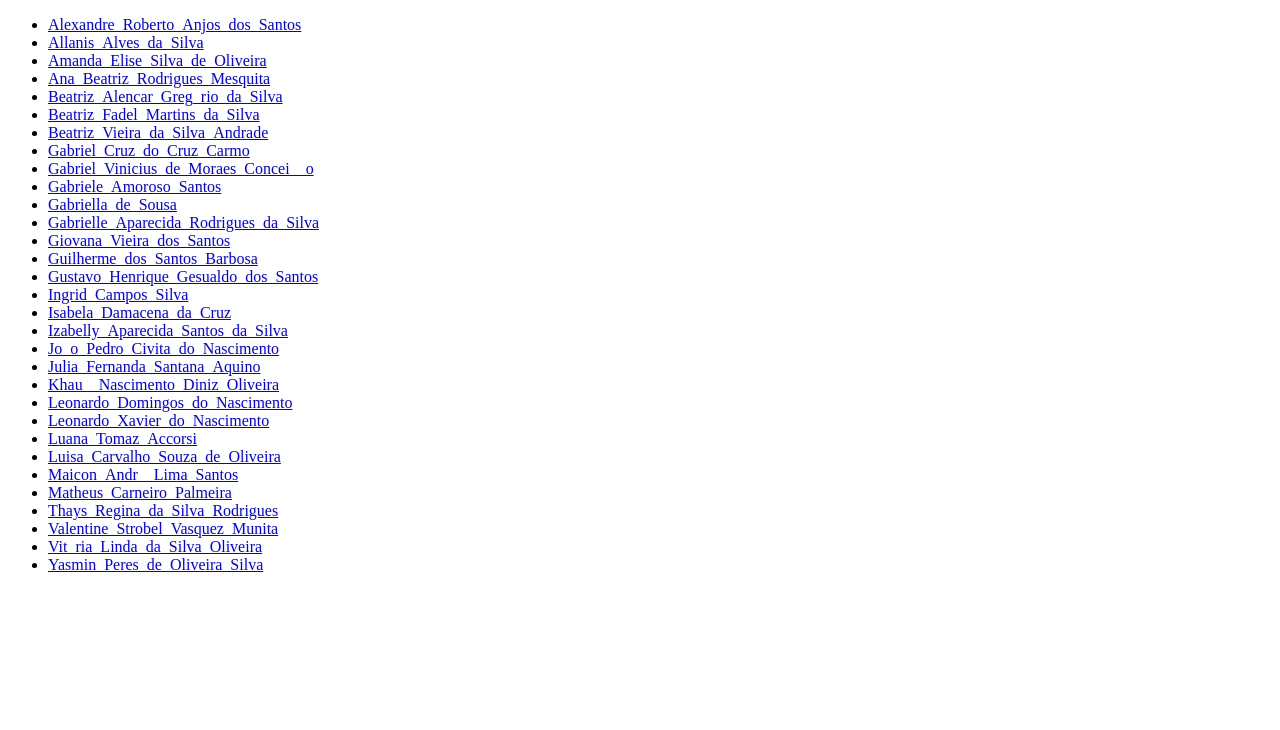
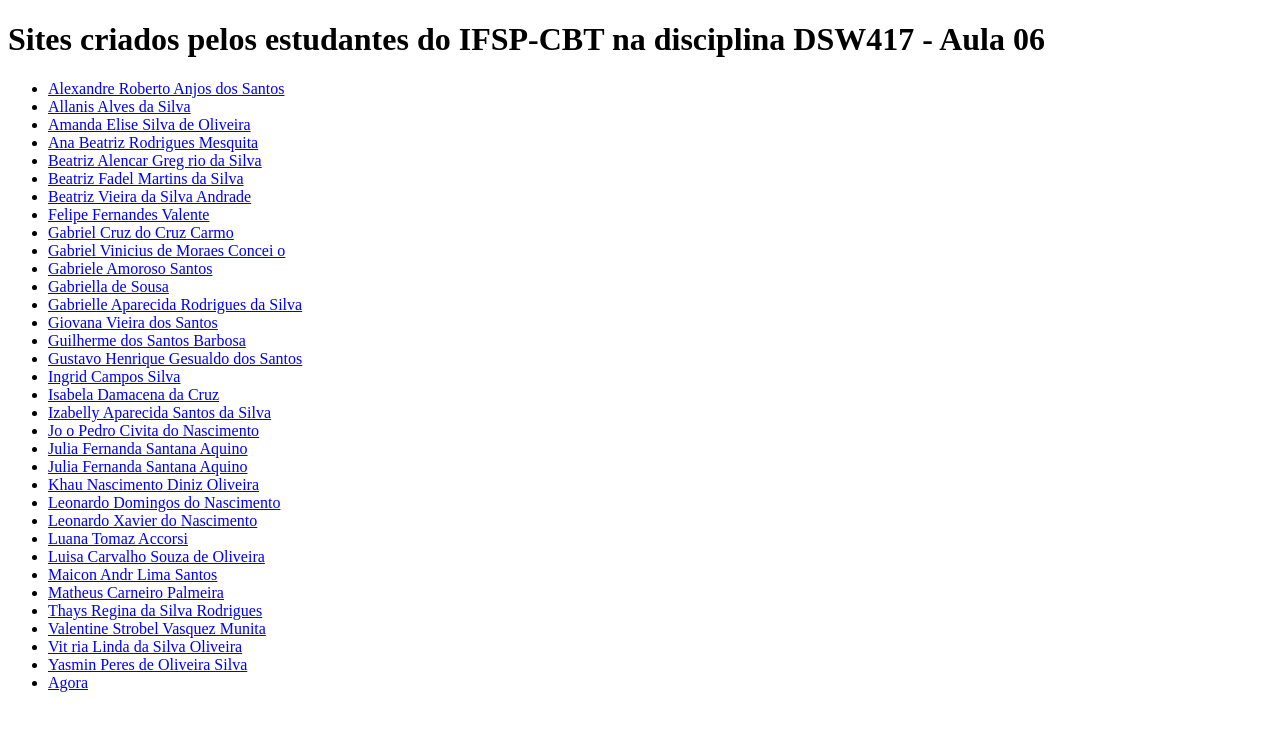
Before and after one commit to caiohamamura/2021-dsw417-aula06, a plain HTML site: page index.html in a window 1280 px wide. Drawn offline with Linux system fonts and the light colour scheme.

Commit message:
Adiciona Felipe

```diff
--- a/index.html
+++ b/index.html
@@ -10,40 +10,43 @@
 </head>
 
 <body>
-    <ul>
 
-
-<li><a href="Alexandre_Roberto_Anjos_dos_Santos/idex.html">Alexandre_Roberto_Anjos_dos_Santos</a></li>
-<li><a href="Allanis_Alves_da_Silva/index.html">Allanis_Alves_da_Silva</a></li>
-<li><a href="Amanda_Elise_Silva_de_Oliveira/index.html">Amanda_Elise_Silva_de_Oliveira</a></li>
-<li><a href="Ana_Beatriz_Rodrigues_Mesquita/index.html">Ana_Beatriz_Rodrigues_Mesquita</a></li>
-<li><a href="Beatriz_Alencar_Greg_rio_da_Silva/index.html">Beatriz_Alencar_Greg_rio_da_Silva</a></li>
-<li><a href="Beatriz_Fadel_Martins_da_Silva/index.html">Beatriz_Fadel_Martins_da_Silva</a></li>
-<li><a href="Beatriz_Vieira_da_Silva_Andrade/index.html">Beatriz_Vieira_da_Silva_Andrade</a></li>
-<li><a href="Gabriel_Cruz_do_Cruz_Carmo/index.html">Gabriel_Cruz_do_Cruz_Carmo</a></li>
-<li><a href="Gabriel_Vinicius_de_Moraes_Concei__o/index.html">Gabriel_Vinicius_de_Moraes_Concei__o</a></li>
-<li><a href="Gabriele_Amoroso_Santos/index.html">Gabriele_Amoroso_Santos</a></li>
-<li><a href="Gabriella_de_Sousa/index.html">Gabriella_de_Sousa</a></li>
-<li><a href="Gabrielle_Aparecida_Rodrigues_da_Silva/index.html">Gabrielle_Aparecida_Rodrigues_da_Silva</a></li>
-<li><a href="Giovana_Vieira_dos_Santos/index.html">Giovana_Vieira_dos_Santos</a></li>
-<li><a href="Guilherme_dos_Santos_Barbosa/index.html">Guilherme_dos_Santos_Barbosa</a></li>
-<li><a href="Gustavo_Henrique_Gesualdo_dos_Santos/idex.html">Gustavo_Henrique_Gesualdo_dos_Santos</a></li>
-<li><a href="Ingrid_Campos_Silva/index.html">Ingrid_Campos_Silva</a></li>
-<li><a href="Isabela_Damacena_da_Cruz/index.html">Isabela_Damacena_da_Cruz</a></li>
-<li><a href="Izabelly_Aparecida_Santos_da_Silva/index.html">Izabelly_Aparecida_Santos_da_Silva</a></li>
-<li><a href="Jo_o_Pedro_Civita_do_Nascimento/index.html">Jo_o_Pedro_Civita_do_Nascimento</a></li>
-<li><a href="Julia_Fernanda_Santana_Aquino/jogo.html">Julia_Fernanda_Santana_Aquino</a></li>
-<li><a href="Khau__Nascimento_Diniz_Oliveira/index.html">Khau__Nascimento_Diniz_Oliveira</a></li>
-<li><a href="Leonardo_Domingos_do_Nascimento/index.html">Leonardo_Domingos_do_Nascimento</a></li>
-<li><a href="Leonardo_Xavier_do_Nascimento/index.html">Leonardo_Xavier_do_Nascimento</a></li>
-<li><a href="Luana_Tomaz_Accorsi/index.html">Luana_Tomaz_Accorsi</a></li>
-<li><a href="Luisa_Carvalho_Souza_de_Oliveira/index.html">Luisa_Carvalho_Souza_de_Oliveira</a></li>
-<li><a href="Maicon_Andr__Lima_Santos/idex.html">Maicon_Andr__Lima_Santos</a></li>
-<li><a href="Matheus_Carneiro_Palmeira/index.html">Matheus_Carneiro_Palmeira</a></li>
-<li><a href="Thays_Regina_da_Silva_Rodrigues/index.html">Thays_Regina_da_Silva_Rodrigues</a></li>
-<li><a href="Valentine_Strobel_Vasquez_Munita/index.html">Valentine_Strobel_Vasquez_Munita</a></li>
-<li><a href="Vit_ria_Linda_da_Silva_Oliveira/index.html">Vit_ria_Linda_da_Silva_Oliveira</a></li>
-<li><a href="Yasmin_Peres_de_Oliveira_Silva/index.html">Yasmin_Peres_de_Oliveira_Silva</a></li>
+<h1>Sites criados pelos estudantes do IFSP-CBT na disciplina DSW417 - Aula 06</h1>
+<ul>
+<li><a href="Alexandre_Roberto_Anjos_dos_Santos/idex.html">Alexandre Roberto Anjos dos Santos</a></li>
+<li><a href="Allanis_Alves_da_Silva/index.html">Allanis Alves da Silva</a></li>
+<li><a href="Amanda_Elise_Silva_de_Oliveira/index.html">Amanda Elise Silva de Oliveira</a></li>
+<li><a href="Ana_Beatriz_Rodrigues_Mesquita/index.html">Ana Beatriz Rodrigues Mesquita</a></li>
+<li><a href="Beatriz_Alencar_Greg_rio_da_Silva/index.html">Beatriz Alencar Greg rio da Silva</a></li>
+<li><a href="Beatriz_Fadel_Martins_da_Silva/index.html">Beatriz Fadel Martins da Silva</a></li>
+<li><a href="Beatriz_Vieira_da_Silva_Andrade/index.html">Beatriz Vieira da Silva Andrade</a></li>
+<li><a href="Felipe_Fernandes_Valente/index.html">Felipe Fernandes Valente</a></li>
+<li><a href="Gabriel_Cruz_do_Cruz_Carmo/index.html">Gabriel Cruz do Cruz Carmo</a></li>
+<li><a href="Gabriel_Vinicius_de_Moraes_Concei__o/index.html">Gabriel Vinicius de Moraes Concei  o</a></li>
+<li><a href="Gabriele_Amoroso_Santos/index.html">Gabriele Amoroso Santos</a></li>
+<li><a href="Gabriella_de_Sousa/index.html">Gabriella de Sousa</a></li>
+<li><a href="Gabrielle_Aparecida_Rodrigues_da_Silva/index.html">Gabrielle Aparecida Rodrigues da Silva</a></li>
+<li><a href="Giovana_Vieira_dos_Santos/index.html">Giovana Vieira dos Santos</a></li>
+<li><a href="Guilherme_dos_Santos_Barbosa/index.html">Guilherme dos Santos Barbosa</a></li>
+<li><a href="Gustavo_Henrique_Gesualdo_dos_Santos/idex.html">Gustavo Henrique Gesualdo dos Santos</a></li>
+<li><a href="Ingrid_Campos_Silva/index.html">Ingrid Campos Silva</a></li>
+<li><a href="Isabela_Damacena_da_Cruz/index.html">Isabela Damacena da Cruz</a></li>
+<li><a href="Izabelly_Aparecida_Santos_da_Silva/index.html">Izabelly Aparecida Santos da Silva</a></li>
+<li><a href="Jo_o_Pedro_Civita_do_Nascimento/index.html">Jo o Pedro Civita do Nascimento</a></li>
+<li><a href="Julia_Fernanda_Santana_Aquino/index.html">Julia Fernanda Santana Aquino</a></li>
+<li><a href="Julia_Fernanda_Santana_Aquino/jogo.html">Julia Fernanda Santana Aquino</a></li>
+<li><a href="Khau__Nascimento_Diniz_Oliveira/index.html">Khau  Nascimento Diniz Oliveira</a></li>
+<li><a href="Leonardo_Domingos_do_Nascimento/index.html">Leonardo Domingos do Nascimento</a></li>
+<li><a href="Leonardo_Xavier_do_Nascimento/index.html">Leonardo Xavier do Nascimento</a></li>
+<li><a href="Luana_Tomaz_Accorsi/index.html">Luana Tomaz Accorsi</a></li>
+<li><a href="Luisa_Carvalho_Souza_de_Oliveira/index.html">Luisa Carvalho Souza de Oliveira</a></li>
+<li><a href="Maicon_Andr__Lima_Santos/idex.html">Maicon Andr  Lima Santos</a></li>
+<li><a href="Matheus_Carneiro_Palmeira/index.html">Matheus Carneiro Palmeira</a></li>
+<li><a href="Thays_Regina_da_Silva_Rodrigues/index.html">Thays Regina da Silva Rodrigues</a></li>
+<li><a href="Valentine_Strobel_Vasquez_Munita/index.html">Valentine Strobel Vasquez Munita</a></li>
+<li><a href="Vit_ria_Linda_da_Silva_Oliveira/index.html">Vit ria Linda da Silva Oliveira</a></li>
+<li><a href="Yasmin_Peres_de_Oliveira_Silva/index.html">Yasmin Peres de Oliveira Silva</a></li>
+<li><a href="Agora/index.html">Agora</a></li>
 
     </ul>
 </body>
```
Also changed, not shown: Felipe_Fernandes_Valente/index.html (added, +6 -0 lines), Felipe_Fernandes_Valente/script.js (added, +95 -0 lines), Felipe_Fernandes_Valente/style.css (added, +9 -0 lines), Julia_Fernanda_Santana_Aquino/index.html (added, +22 -0 lines).
